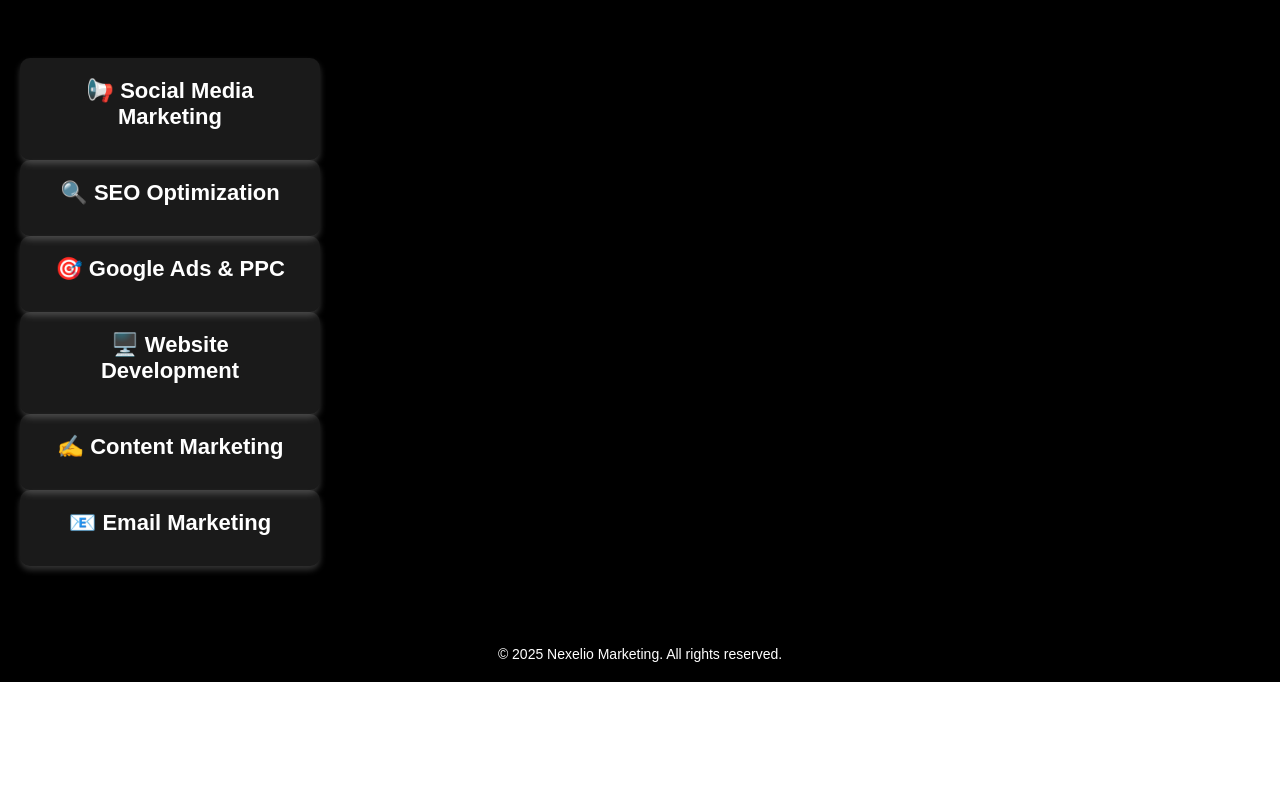
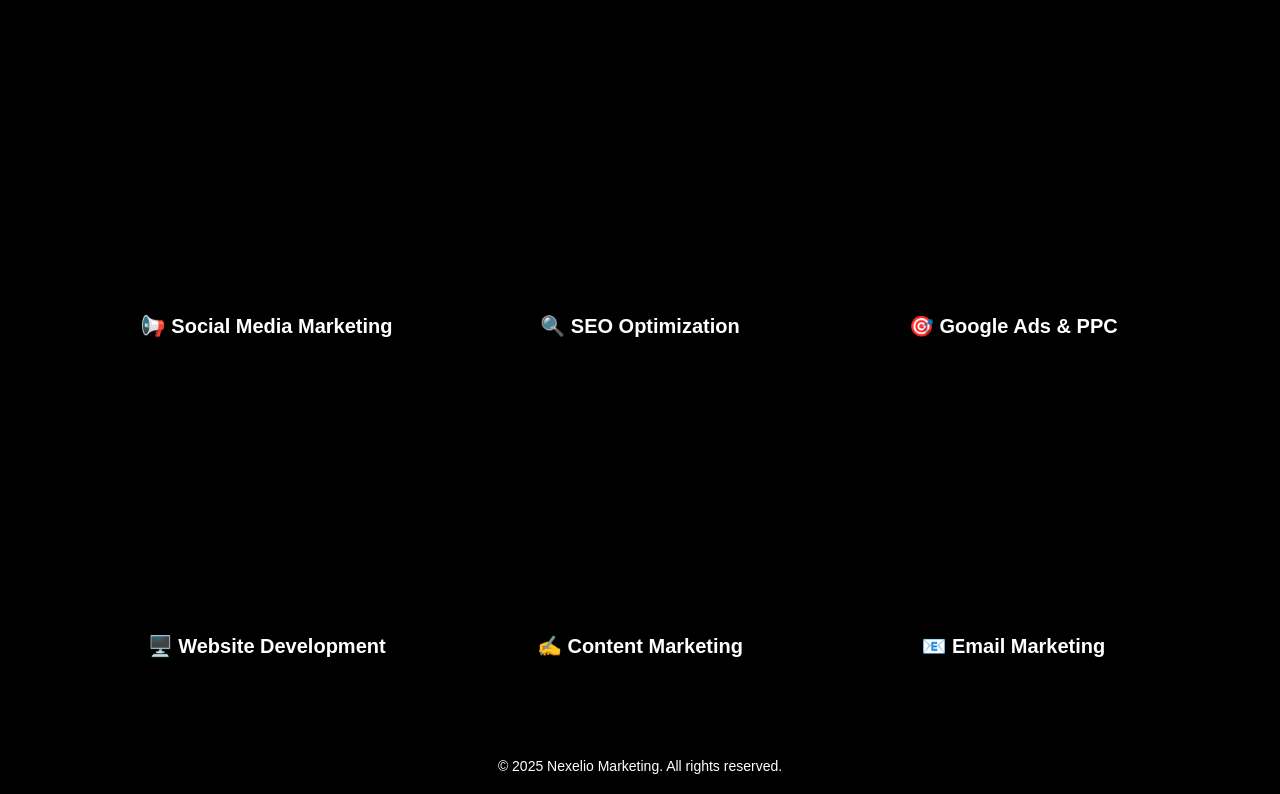
Before and after one commit to nexelio321/NEXELIOmarketing, a plain HTML site: page services.html in a window 1280 px wide. Shown: the part 886-1680 px from the top of the page. Before the commit the page ends 1568 px from the top, so only its background shows below. Drawn offline with Linux system fonts and the light colour scheme.

Commit message:
Update style.css

```diff
--- a/style.css
+++ b/style.css
@@ -97,42 +97,46 @@ nav ul li a {
 .services {
     padding: 60px 20px;
     text-align: center;
-    background: black; /* FIX: Background Black */
+    background: black;
     color: white;
 }
 
-.services-container {
-    display: flex;
-    flex-wrap: wrap;
-    justify-content: center;
+.services-grid {
+    display: grid;
+    grid-template-columns: repeat(3, 1fr);
     gap: 20px;
-    margin-top: 30px;
+    max-width: 1100px;
+    margin: auto;
 }
 
 /* ✅ Service Box */
 .service-box {
-    width: 300px;
-    background: rgba(255, 255, 255, 0.1);
-    padding: 20px;
+    height: 300px;
+    background-size: cover;
+    background-position: center;
     border-radius: 10px;
-    box-shadow: 0px 4px 6px rgba(255, 255, 255, 0.2);
-    text-align: center;
-    transition: transform 0.3s ease, background 0.3s;
+    position: relative;
+    overflow: hidden;
 }
 
-.service-box:hover {
-    transform: translateY(-5px);
-    background: rgba(255, 255, 255, 0.2);
+.service-overlay {
+    position: absolute;
+    bottom: 0;
+    left: 0;
+    width: 100%;
+    background: rgba(0, 0, 0, 0.7);
+    padding: 20px;
+    text-align: center;
+    transition: background 0.3s ease;
 }
 
-.service-box h2 {
-    font-size: 22px;
-    margin-bottom: 10px;
+.service-box:hover .service-overlay {
+    background: rgba(0, 0, 0, 0.9);
 }
 
-.service-box p {
-    font-size: 16px;
-    color: #ddd;
+.service-overlay h2 {
+    color: white;
+    font-size: 20px;
 }
 
 /* ✅ Footer */
@@ -146,12 +150,13 @@ footer {
 
 /* ✅ Responsive Design */
 @media (max-width: 768px) {
-    .services-container {
-        flex-direction: column;
-        align-items: center;
-    }
-
-    .service-box {
-        width: 90%;
+    .services-grid {
+        grid-template-columns: repeat(2, 1fr);
     }
 }
+
+@media (max-width: 500px) {
+    .services-grid {
+        grid-template-columns: repeat(1, 1fr);
+    }
+}
```
